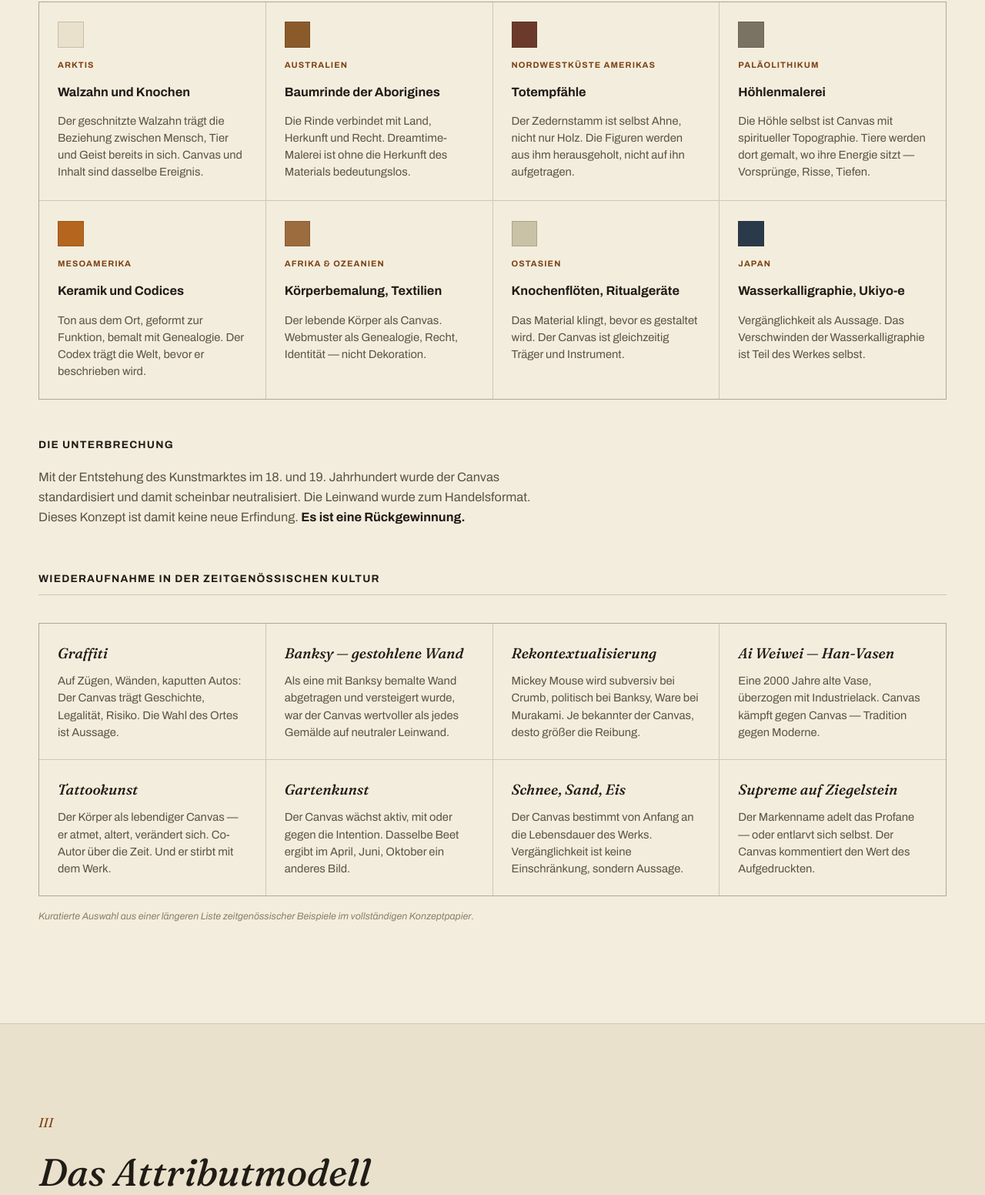
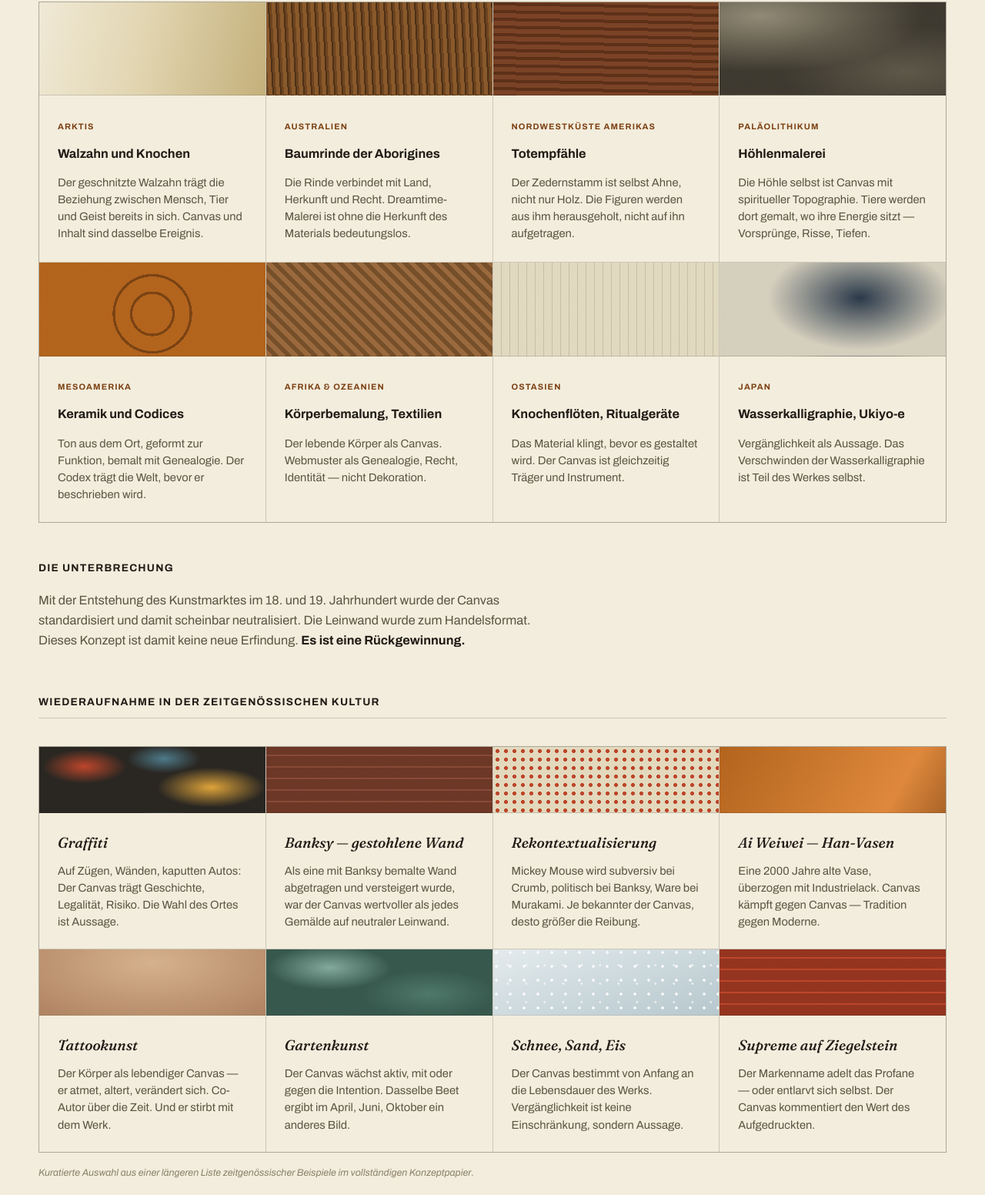
Before and after one commit to AisuStudio/tcitm, a plain HTML site: page index.html in a window 1280 px wide. Shown: the part 2278-3830 px from the top of the page at 77% size. Drawn offline with Linux system fonts and the light colour scheme.

Commit message:
Add generated example-image tiles to material and reclaim-card grids on homepage

```diff
--- a/index.html
+++ b/index.html
@@ -244,14 +244,68 @@ blockquote.pull cite{ display:block; margin-top:.9rem; font-family:'Archivo',san
 @media (max-width:900px){ .grid--4{grid-template-columns:repeat(2,1fr);} }
 @media (max-width:560px){ .grid--4,.grid--2{grid-template-columns:1fr;} }
 .card{
-  background:var(--linen-2); padding:1.6rem 1.5rem; display:flex; flex-direction:column; gap:.85rem;
+  background:var(--linen-2); padding:0 0 1.6rem; display:flex; flex-direction:column; gap:.85rem;
 }
-.swatch{ width:2.1rem; height:2.1rem; border:1px solid var(--line); flex:none; }
+.card > .place, .card > h4, .card > p{ padding-left:1.5rem; padding-right:1.5rem; }
 .card h4{ margin:0; font-size:1.02rem; font-weight:700; }
 .card p{ margin:0; font-size:.92rem; color:var(--ink-soft); line-height:1.5; }
-.card .place{ font-size:.68rem; font-weight:700; letter-spacing:.1em; text-transform:uppercase; color:var(--ochre-ink); }
+.card .place{ margin-top:1.1rem; font-size:.68rem; font-weight:700; letter-spacing:.1em; text-transform:uppercase; color:var(--ochre-ink); }
 
-.reclaim-card{ background:var(--linen-2); padding:1.5rem; display:flex; flex-direction:column; gap:.6rem; }
+/* ---------- example-image tiles (generated textures, stand-in for photography) ---------- */
+.tile{ width:100%; height:7.6rem; position:relative; overflow:hidden; border-bottom:1px solid var(--line); flex:none; }
+.tile::after{
+  content:""; position:absolute; inset:0; filter:url(#tcitm-grain);
+  opacity:.32; mix-blend-mode:multiply; pointer-events:none;
+}
+:root[data-theme="dark"] .tile::after, @media (prefers-color-scheme:dark){ .tile::after{ mix-blend-mode:overlay; opacity:.4; } }
+.tile--sm{ height:5.4rem; }
+
+.tile--grain{ background:
+  linear-gradient(102deg, var(--tc1), var(--tc2) 45%, var(--tc3) 100%),
+  repeating-linear-gradient(3deg, rgba(0,0,0,.06) 0 2px, transparent 2px 10px); }
+.tile--bark{ background: repeating-linear-gradient(87deg, var(--tc2) 0 3px, var(--tc1) 3px 8px, var(--tc3) 8px 10px); }
+.tile--woodgrain{ background:
+  repeating-linear-gradient(1deg, var(--tc1) 0 6px, var(--tc2) 6px 10px),
+  linear-gradient(180deg, var(--tc3), transparent 60%); }
+.tile--stone{ background:
+  radial-gradient(120% 100% at 18% 15%, var(--tc1), transparent 60%),
+  radial-gradient(100% 90% at 82% 75%, var(--tc2), transparent 55%),
+  var(--tc3); }
+.tile--ceramic{ background:
+  radial-gradient(circle at 50% 55%, transparent 0 16%, var(--tc2) 16% 18%, transparent 18% 30%, var(--tc2) 30% 32%, transparent 32% 100%),
+  var(--tc1); }
+.tile--weave{ background:
+  repeating-linear-gradient(45deg, var(--tc1) 0 6px, var(--tc2) 6px 12px),
+  repeating-linear-gradient(-45deg, transparent 0 6px, rgba(0,0,0,.09) 6px 7px); }
+.tile--flute{ background: repeating-linear-gradient(90deg, var(--tc1) 0 10px, var(--tc2) 10px 11px); }
+.tile--wash{ background:
+  radial-gradient(58% 80% at 62% 38%, var(--tc2), transparent 70%),
+  var(--tc1); }
+
+.tile--spray{ background:
+  radial-gradient(30% 42% at 20% 30%, var(--tc1), transparent 62%),
+  radial-gradient(36% 46% at 76% 62%, var(--tc2), transparent 66%),
+  radial-gradient(26% 36% at 55% 18%, var(--tc3), transparent 62%),
+  #2A2722; }
+.tile--brick{ background:
+  repeating-linear-gradient(0deg, var(--tc2) 0 13px, var(--tc1) 13px 15px),
+  repeating-linear-gradient(90deg, var(--tc1) 0 33px, var(--tc2) 33px 35px); }
+.tile--halftone{ background-image: radial-gradient(var(--tc2) 32%, transparent 33%); background-size:11px 11px; background-color:var(--tc1); }
+.tile--lacquer{ background: linear-gradient(120deg, var(--tc1) 0%, var(--tc2) 35%, var(--tc3) 55%, var(--tc2) 75%, var(--tc1) 100%); background-size:220% 220%; }
+.tile--skin{ background:
+  radial-gradient(90% 130% at 50% 20%, var(--tc1), var(--tc2) 85%),
+  repeating-radial-gradient(circle at 50% 130%, transparent 0 17px, rgba(0,0,0,.08) 17px 18px); }
+.tile--organic{ background:
+  radial-gradient(42% 52% at 28% 28%, var(--tc1), transparent 65%),
+  radial-gradient(46% 56% at 72% 68%, var(--tc2), transparent 65%),
+  var(--tc3); }
+.tile--frost{ background:
+  radial-gradient(circle at 22% 22%, rgba(255,255,255,.85) 0 2px, transparent 2px) 0 0/18px 18px,
+  radial-gradient(circle at 62% 68%, rgba(255,255,255,.65) 0 1.6px, transparent 1.6px) 4px 4px/24px 24px,
+  linear-gradient(160deg, var(--tc1), var(--tc2)); }
+
+.reclaim-card{ background:var(--linen-2); display:flex; flex-direction:column; }
+.reclaim-card > div{ padding:1.5rem; display:flex; flex-direction:column; gap:.6rem; }
 .reclaim-card h4{ margin:0; font-family:'Fraunces',serif; font-style:italic; font-weight:520; font-size:1.18rem; }
 .reclaim-card p{ margin:0; font-size:.92rem; color:var(--ink-soft); line-height:1.5; }
 .curated-note{ margin-top:1.1rem; font-size:.78rem; color:var(--ink-faint); font-style:italic; }
@@ -416,14 +470,14 @@ footer.site a:hover{ border-color:var(--ochre-ink); color:var(--ochre-ink); }
 
       <h3 class="subtitle" style="margin-top:3.5rem;">Indigene und prämoderne Kunst weltweit</h3>
       <div class="grid grid--4">
-        <div class="card"><div class="swatch" style="background:#E9E1CC;"></div><div class="place">Arktis</div><h4>Walzahn und Knochen</h4><p>Der geschnitzte Walzahn trägt die Beziehung zwischen Mensch, Tier und Geist bereits in sich. Canvas und Inhalt sind dasselbe Ereignis.</p></div>
-        <div class="card"><div class="swatch" style="background:#8B5A2B;"></div><div class="place">Australien</div><h4>Baumrinde der Aborigines</h4><p>Die Rinde verbindet mit Land, Herkunft und Recht. Dreamtime-Malerei ist ohne die Herkunft des Materials bedeutungslos.</p></div>
-        <div class="card"><div class="swatch" style="background:#6B3A2A;"></div><div class="place">Nordwestküste Amerikas</div><h4>Totempfähle</h4><p>Der Zedernstamm ist selbst Ahne, nicht nur Holz. Die Figuren werden aus ihm herausgeholt, nicht auf ihn aufgetragen.</p></div>
-        <div class="card"><div class="swatch" style="background:#7A7364;"></div><div class="place">Paläolithikum</div><h4>Höhlenmalerei</h4><p>Die Höhle selbst ist Canvas mit spiritueller Topographie. Tiere werden dort gemalt, wo ihre Energie sitzt — Vorsprünge, Risse, Tiefen.</p></div>
-        <div class="card"><div class="swatch" style="background:#B5651D;"></div><div class="place">Mesoamerika</div><h4>Keramik und Codices</h4><p>Ton aus dem Ort, geformt zur Funktion, bemalt mit Genealogie. Der Codex trägt die Welt, bevor er beschrieben wird.</p></div>
-        <div class="card"><div class="swatch" style="background:#9C6B3E;"></div><div class="place">Afrika &amp; Ozeanien</div><h4>Körperbemalung, Textilien</h4><p>Der lebende Körper als Canvas. Webmuster als Genealogie, Recht, Identität — nicht Dekoration.</p></div>
-        <div class="card"><div class="swatch" style="background:#C9C2A6;"></div><div class="place">Ostasien</div><h4>Knochenflöten, Ritualgeräte</h4><p>Das Material klingt, bevor es gestaltet wird. Der Canvas ist gleichzeitig Träger und Instrument.</p></div>
-        <div class="card"><div class="swatch" style="background:#2B3A4A;"></div><div class="place">Japan</div><h4>Wasserkalligraphie, Ukiyo-e</h4><p>Vergänglichkeit als Aussage. Das Verschwinden der Wasserkalligraphie ist Teil des Werkes selbst.</p></div>
+        <div class="card"><div class="tile tile--grain" style="--tc1:#F3ECD9;--tc2:#E5D9B4;--tc3:#C7B27C;"></div><div class="place">Arktis</div><h4>Walzahn und Knochen</h4><p>Der geschnitzte Walzahn trägt die Beziehung zwischen Mensch, Tier und Geist bereits in sich. Canvas und Inhalt sind dasselbe Ereignis.</p></div>
+        <div class="card"><div class="tile tile--bark" style="--tc1:#8B5A2B;--tc2:#6E4520;--tc3:#4E3016;"></div><div class="place">Australien</div><h4>Baumrinde der Aborigines</h4><p>Die Rinde verbindet mit Land, Herkunft und Recht. Dreamtime-Malerei ist ohne die Herkunft des Materials bedeutungslos.</p></div>
+        <div class="card"><div class="tile tile--woodgrain" style="--tc1:#7C4426;--tc2:#5E3018;--tc3:#3E1E0F;"></div><div class="place">Nordwestküste Amerikas</div><h4>Totempfähle</h4><p>Der Zedernstamm ist selbst Ahne, nicht nur Holz. Die Figuren werden aus ihm herausgeholt, nicht auf ihn aufgetragen.</p></div>
+        <div class="card"><div class="tile tile--stone" style="--tc1:#948C77;--tc2:#5F594A;--tc3:#3E3A30;"></div><div class="place">Paläolithikum</div><h4>Höhlenmalerei</h4><p>Die Höhle selbst ist Canvas mit spiritueller Topographie. Tiere werden dort gemalt, wo ihre Energie sitzt — Vorsprünge, Risse, Tiefen.</p></div>
+        <div class="card"><div class="tile tile--ceramic" style="--tc1:#B5651D;--tc2:#7C4413;"></div><div class="place">Mesoamerika</div><h4>Keramik und Codices</h4><p>Ton aus dem Ort, geformt zur Funktion, bemalt mit Genealogie. Der Codex trägt die Welt, bevor er beschrieben wird.</p></div>
+        <div class="card"><div class="tile tile--weave" style="--tc1:#9C6B3E;--tc2:#77502A;"></div><div class="place">Afrika &amp; Ozeanien</div><h4>Körperbemalung, Textilien</h4><p>Der lebende Körper als Canvas. Webmuster als Genealogie, Recht, Identität — nicht Dekoration.</p></div>
+        <div class="card"><div class="tile tile--flute" style="--tc1:#E4DCC2;--tc2:#C9C2A6;"></div><div class="place">Ostasien</div><h4>Knochenflöten, Ritualgeräte</h4><p>Das Material klingt, bevor es gestaltet wird. Der Canvas ist gleichzeitig Träger und Instrument.</p></div>
+        <div class="card"><div class="tile tile--wash" style="--tc1:#D8D2C0;--tc2:#2B3A4A;"></div><div class="place">Japan</div><h4>Wasserkalligraphie, Ukiyo-e</h4><p>Vergänglichkeit als Aussage. Das Verschwinden der Wasserkalligraphie ist Teil des Werkes selbst.</p></div>
       </div>
 
       <div class="prose" style="margin-top:3rem;">
@@ -433,14 +487,14 @@ footer.site a:hover{ border-color:var(--ochre-ink); color:var(--ochre-ink); }
 
       <h3 class="subtitle" style="margin-top:3.5rem;">Wiederaufnahme in der zeitgenössischen Kultur</h3>
       <div class="grid grid--4">
-        <div class="reclaim-card"><h4>Graffiti</h4><p>Auf Zügen, Wänden, kaputten Autos: Der Canvas trägt Geschichte, Legalität, Risiko. Die Wahl des Ortes ist Aussage.</p></div>
-        <div class="reclaim-card"><h4>Banksy — gestohlene Wand</h4><p>Als eine mit Banksy bemalte Wand abgetragen und versteigert wurde, war der Canvas wertvoller als jedes Gemälde auf neutraler Leinwand.</p></div>
-        <div class="reclaim-card"><h4>Rekontextualisierung</h4><p>Mickey Mouse wird subversiv bei Crumb, politisch bei Banksy, Ware bei Murakami. Je bekannter der Canvas, desto größer die Reibung.</p></div>
-        <div class="reclaim-card"><h4>Ai Weiwei — Han-Vasen</h4><p>Eine 2000 Jahre alte Vase, überzogen mit Industrielack. Canvas kämpft gegen Canvas — Tradition gegen Moderne.</p></div>
-        <div class="reclaim-card"><h4>Tattookunst</h4><p>Der Körper als lebendiger Canvas — er atmet, altert, verändert sich. Co-Autor über die Zeit. Und er stirbt mit dem Werk.</p></div>
-        <div class="reclaim-card"><h4>Gartenkunst</h4><p>Der Canvas wächst aktiv, mit oder gegen die Intention. Dasselbe Beet ergibt im April, Juni, Oktober ein anderes Bild.</p></div>
-        <div class="reclaim-card"><h4>Schnee, Sand, Eis</h4><p>Der Canvas bestimmt von Anfang an die Lebensdauer des Werks. Vergänglichkeit ist keine Einschränkung, sondern Aussage.</p></div>
-        <div class="reclaim-card"><h4>Supreme auf Ziegelstein</h4><p>Der Markenname adelt das Profane — oder entlarvt sich selbst. Der Canvas kommentiert den Wert des Aufgedruckten.</p></div>
+        <div class="reclaim-card"><div class="tile tile--sm tile--spray" style="--tc1:#C0472B;--tc2:#E2A63A;--tc3:#4E7C8C;"></div><div><h4>Graffiti</h4><p>Auf Zügen, Wänden, kaputten Autos: Der Canvas trägt Geschichte, Legalität, Risiko. Die Wahl des Ortes ist Aussage.</p></div></div>
+        <div class="reclaim-card"><div class="tile tile--sm tile--brick" style="--tc1:#8B4A38;--tc2:#6E3826;"></div><div><h4>Banksy — gestohlene Wand</h4><p>Als eine mit Banksy bemalte Wand abgetragen und versteigert wurde, war der Canvas wertvoller als jedes Gemälde auf neutraler Leinwand.</p></div></div>
+        <div class="reclaim-card"><div class="tile tile--sm tile--halftone" style="--tc1:#E6DCC0;--tc2:#C0472B;"></div><div><h4>Rekontextualisierung</h4><p>Mickey Mouse wird subversiv bei Crumb, politisch bei Banksy, Ware bei Murakami. Je bekannter der Canvas, desto größer die Reibung.</p></div></div>
+        <div class="reclaim-card"><div class="tile tile--sm tile--lacquer" style="--tc1:#B5651D;--tc2:#E28A3D;--tc3:#7C4413;"></div><div><h4>Ai Weiwei — Han-Vasen</h4><p>Eine 2000 Jahre alte Vase, überzogen mit Industrielack. Canvas kämpft gegen Canvas — Tradition gegen Moderne.</p></div></div>
+        <div class="reclaim-card"><div class="tile tile--sm tile--skin" style="--tc1:#D9B48F;--tc2:#B08361;"></div><div><h4>Tattookunst</h4><p>Der Körper als lebendiger Canvas — er atmet, altert, verändert sich. Co-Autor über die Zeit. Und er stirbt mit dem Werk.</p></div></div>
+        <div class="reclaim-card"><div class="tile tile--sm tile--organic" style="--tc1:#84AC9F;--tc2:#4F7A6C;--tc3:#38594E;"></div><div><h4>Gartenkunst</h4><p>Der Canvas wächst aktiv, mit oder gegen die Intention. Dasselbe Beet ergibt im April, Juni, Oktober ein anderes Bild.</p></div></div>
+        <div class="reclaim-card"><div class="tile tile--sm tile--frost" style="--tc1:#E7EEF0;--tc2:#B9CBD1;"></div><div><h4>Schnee, Sand, Eis</h4><p>Der Canvas bestimmt von Anfang an die Lebensdauer des Werks. Vergänglichkeit ist keine Einschränkung, sondern Aussage.</p></div></div>
+        <div class="reclaim-card"><div class="tile tile--sm tile--brick" style="--tc1:#C0472B;--tc2:#96351F;"></div><div><h4>Supreme auf Ziegelstein</h4><p>Der Markenname adelt das Profane — oder entlarvt sich selbst. Der Canvas kommentiert den Wert des Aufgedruckten.</p></div></div>
       </div>
       <p class="curated-note">Kuratierte Auswahl aus einer längeren Liste zeitgenössischer Beispiele im vollständigen Konzeptpapier.</p>
     </div>
```
